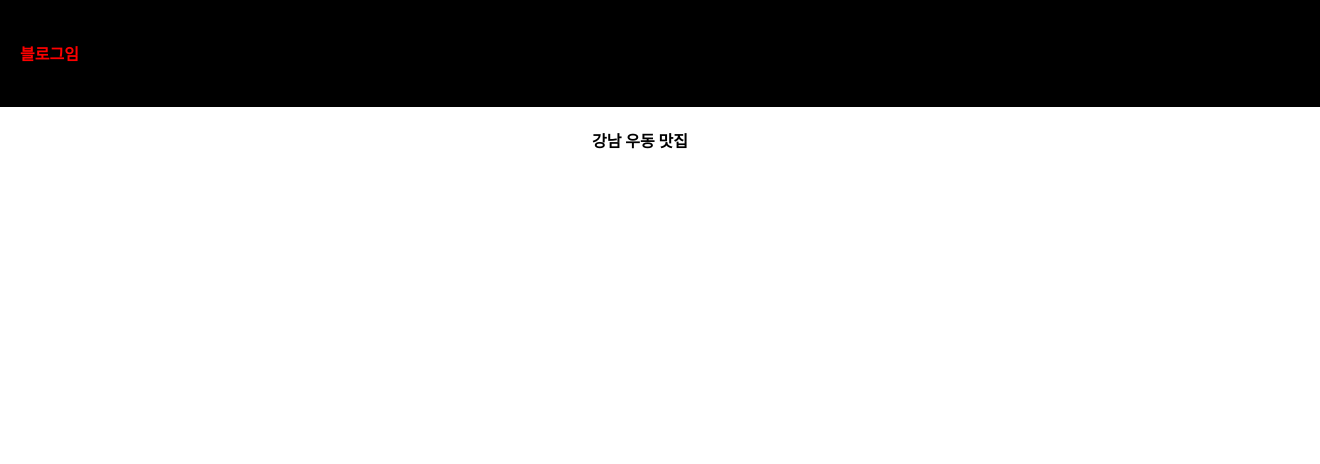
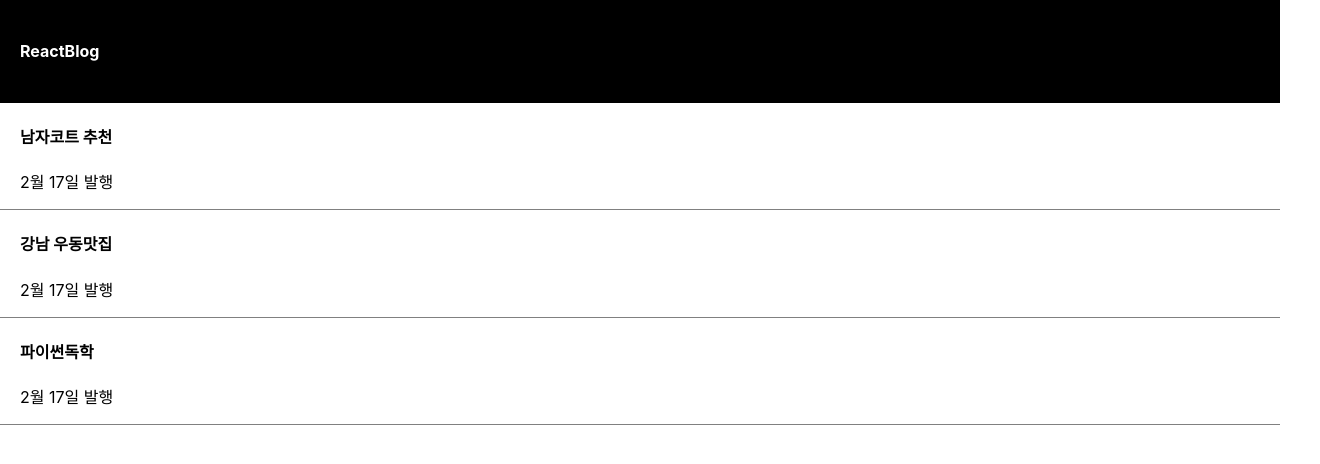
Before and after one commit to ajdshdl/apple-react, a React (Create React App) app: page / in a window 1280 px wide. Shown: the top 464 px of the page, 1320 px wide, since content can reach past the window. Built offline with nearby package versions, Linux system fonts and the light colour scheme.

Commit message:
20230505 state

```diff
--- a/src/App.css
+++ b/src/App.css
@@ -1,5 +1,13 @@
 .App {
   text-align: center;
+}
+div{
+   box-sizing: border-box;
+}
+.list{
+  padding-left: 20px;
+  text-align: left;
+  border-bottom: 1px solid grey;
 }
 .black-nav {
   background : black;
--- a/src/App.js
+++ b/src/App.js
@@ -1,15 +1,28 @@
 //import logo from './logo.svg';
+import { useState } from 'react';
 import './App.css';
 
 function App() {
+
   let post = '강남 우동 맛집';
-
+  let [글제목1, 글제목2, 글제목3] = [useState('남자코트 추천'),useState('강남 우동맛집'),useState('파이썬독학')];
   return (
     <div className="App">
       <div className="black-nav">
-        <h4 style={ {color:'red', fontSize:'16px'}}>블로그임</h4>
+        <h4>ReactBlog</h4>
       </div>
-      <h4>{ post }</h4>
+        <div className='list'>
+        <h4>{ 글제목1 }</h4>
+        <p>2월 17일 발행</p>
+      </div>
+      <div className='list'>
+        <h4>{ 글제목2 }</h4>
+        <p>2월 17일 발행</p>
+      </div>
+      <div className='list'>
+        <h4>{ 글제목3 }</h4>
+        <p>2월 17일 발행</p>
+      </div>
     </div>
   );
 }
```
